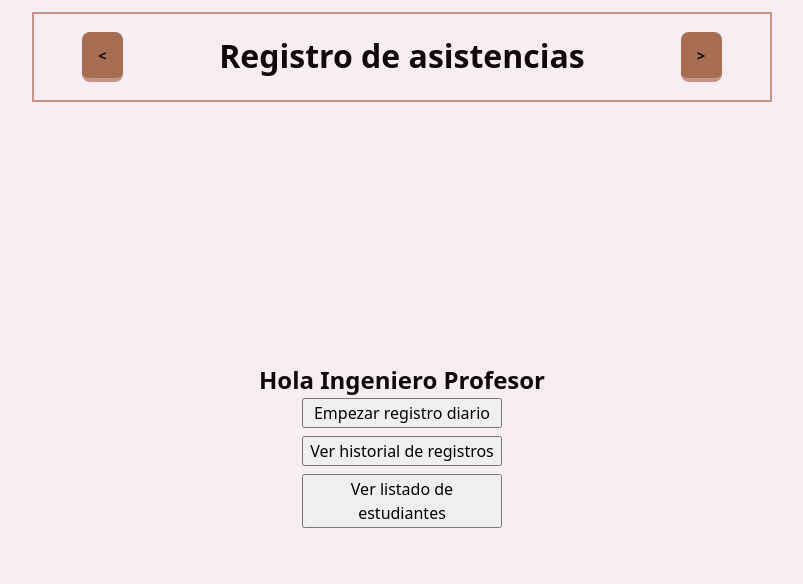
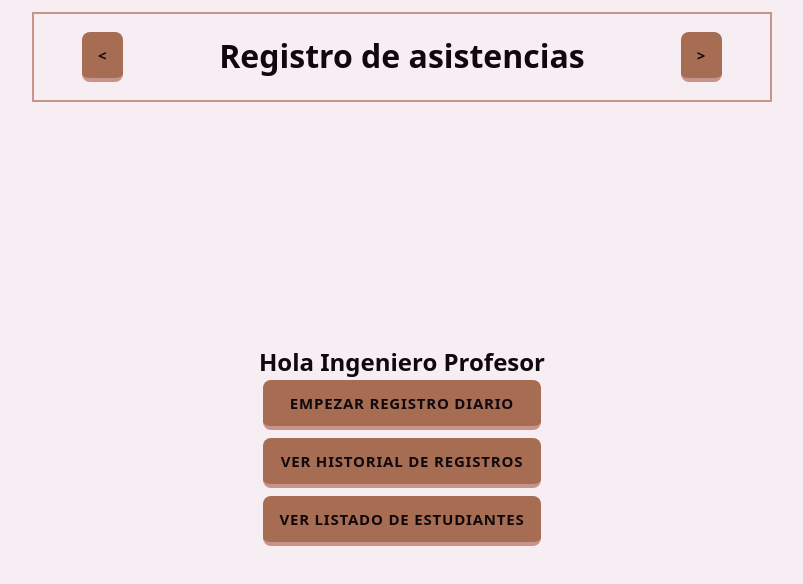
Before and after one commit to RicJDev/attendace-tracker, a React (Vite) app in the folder client/: page / in a window 1280 px wide. Shown: the top 584 px of the page, without its empty margins (238-1041 px from the left). Built offline with nearby package versions, Linux system fonts and the light colour scheme.

Commit message:
fix: corrigiendo sobreescritura de la clase en los botones

```diff
--- a/client/src/components/Button.tsx
+++ b/client/src/components/Button.tsx
@@ -5,8 +5,8 @@ export function Button(props: ButtonHTMLAttributes<HTMLButtonElement>) {
   return (
     <>
       <button
-        className='custom-button'
         {...props}
+        className={`custom-button ${props.className}`}
       ></button>
     </>
   )
```
